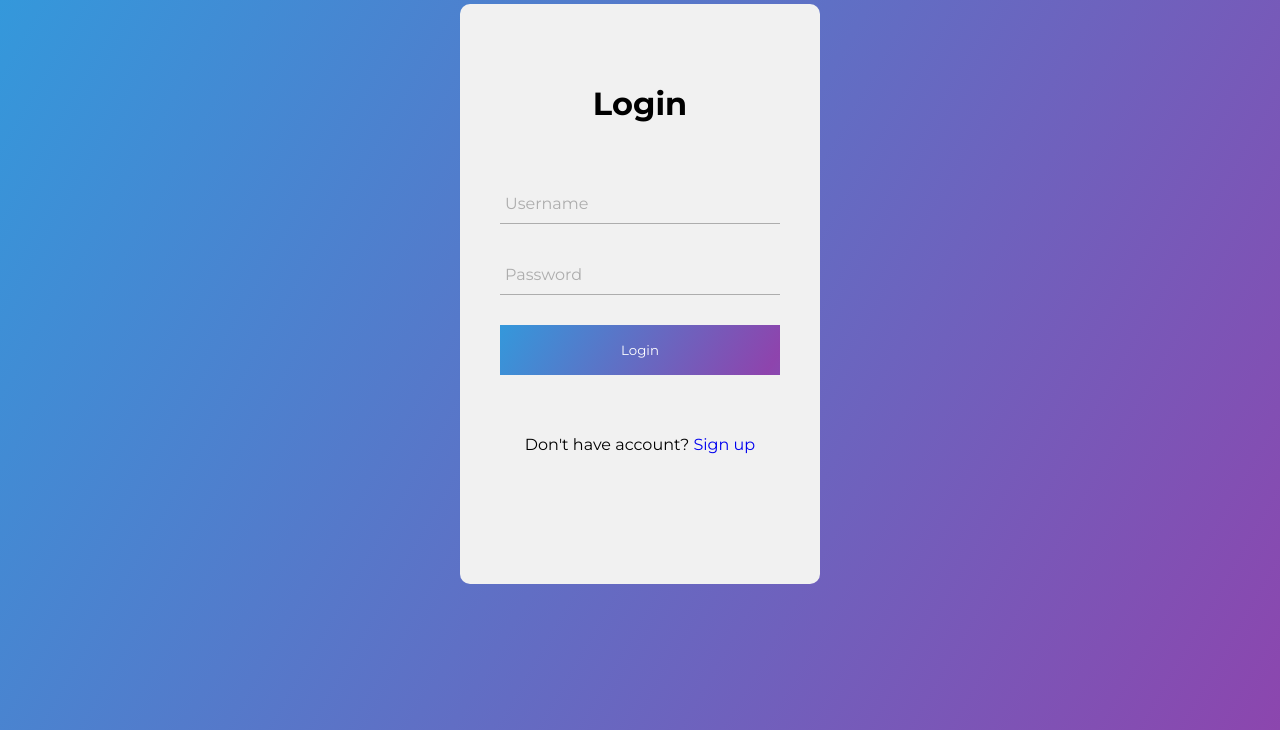
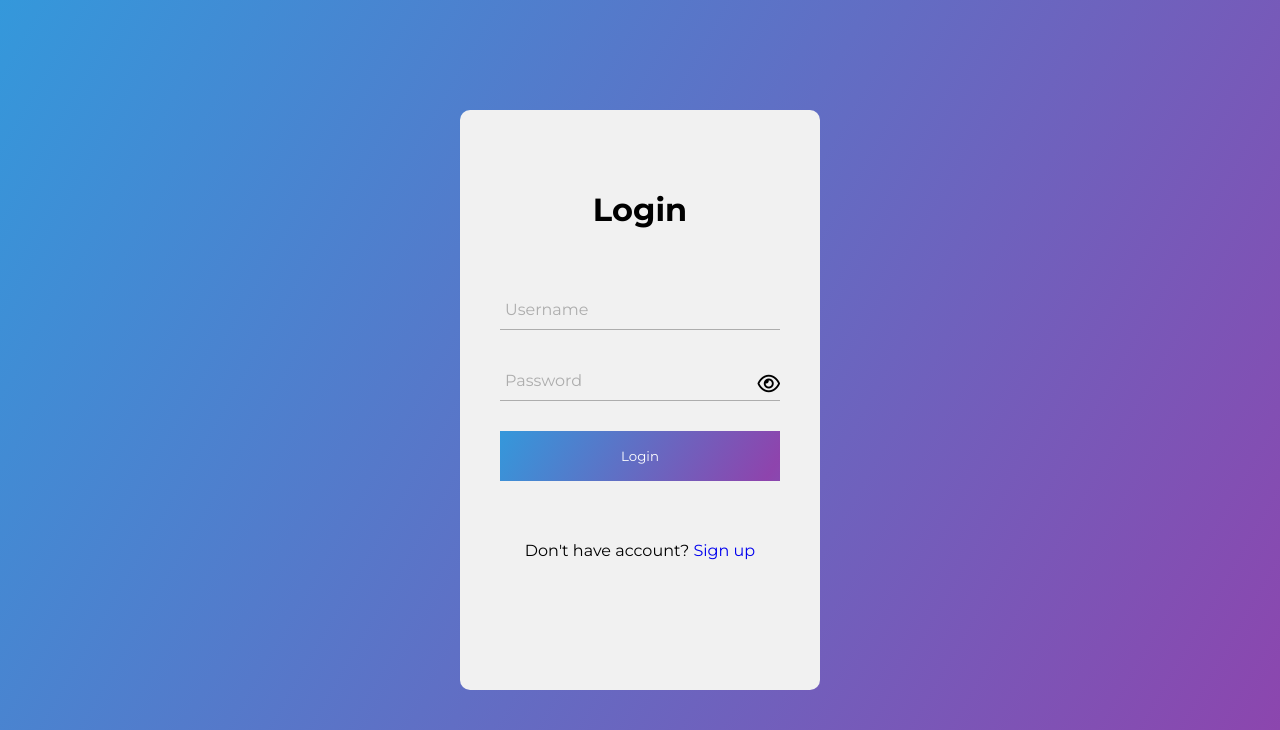
Before and after one commit to SilviuDinu/vue-js-project, a PHP site: page / in a window 1280 px wide. Shown: the top 730 px of the page. Run offline with PHP 8.4, Linux system fonts and the light colour scheme; some libraries are stand-ins or nearby versions.

Commit message:
feature: password preview FontAwesome toggle

```diff
--- a/assets/css/style.css
+++ b/assets/css/style.css
@@ -15,6 +15,14 @@
     text-decoration: none;
     font-family: montserrat;
     box-sizing: border-box;
+}
+i.fa.fa-eye, i.fa.fa-eye-slash {
+    float: right;
+    position: absolute;
+    top: 35%;
+    font-size: 20px;
+    right: 0;
+    cursor: pointer;
 }
 
 body {
@@ -172,6 +180,9 @@ form#login, form#register {
 
 .flip-card-parent {
     perspective: 1000px; /* Remove this if you don't want the 3D effect */
+    position: absolute;
+    top: 50%;
+    left: 50%;
 }
 
 .flipped {
@@ -187,5 +198,5 @@ form#login, form#register {
     transition: transform 0.6s ease-out;
     transform-style: preserve-3d;
     left: 50%;
-    margin-top: 23%;
+    top: 50%;
 }
--- a/index.php
+++ b/index.php
@@ -15,11 +15,13 @@ session_abort();
 <html lang="en" dir="ltr">
 <head>
     <meta charset="utf-8">
+    <meta name="viewport" content="width=device-width, initial-scale=1.0">
     <script src="https://ajax.googleapis.com/ajax/libs/jquery/3.4.1/jquery.min.js"></script>
     <script src="http://code.jquery.com/ui/1.11.4/jquery-ui.min.js"></script>
     <script src="assets/js/build.js"></script>
     <link rel="stylesheet" href="./assets/css/style.css">
     <link href="https://fonts.googleapis.com/css?family=Montserrat:400,500,700,900|Ubuntu:400,500,700" rel="stylesheet">
+    <script src="http://use.fontawesome.com/2f39677d1c.js"></script>
 </head>
 <body>
 <div id="main"></div>
--- a/login.php
+++ b/login.php
@@ -16,8 +16,8 @@ if (isset($_POST["username_login"]) && isset($_POST["password_login"])) {
     $check = mysqli_query($con, "SELECT username from users where username='$username_login' and password='$password_login'");
     if ($check->num_rows !== 0) {
         $_SESSION['loggedIn'] = true;
-        //$_SESSION['failed'] = false;
-        header('Location: dashboard.php');
+        $_SESSION['failed'] = false;
+        header('Location: dashboard');
         //set the session on the login page
     } else if ($check->num_rows === 0) {
         $_SESSION['loggedIn'] = false;
```
Also changed, not shown: assets/src/components/render_login.vue (+12 -1 lines), assets/js/build.js.
